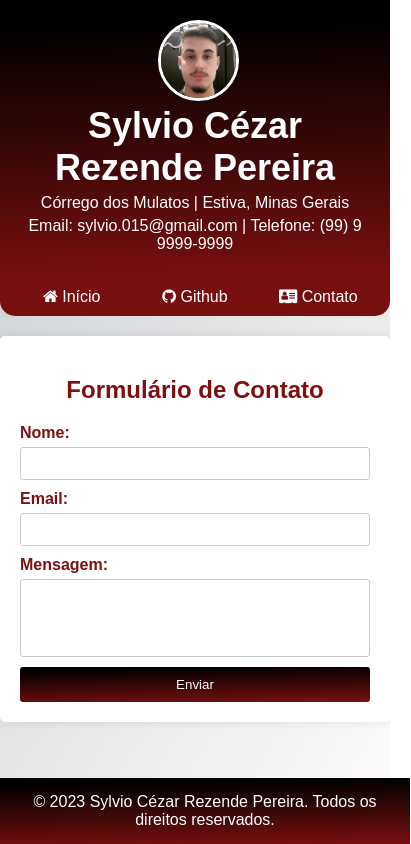
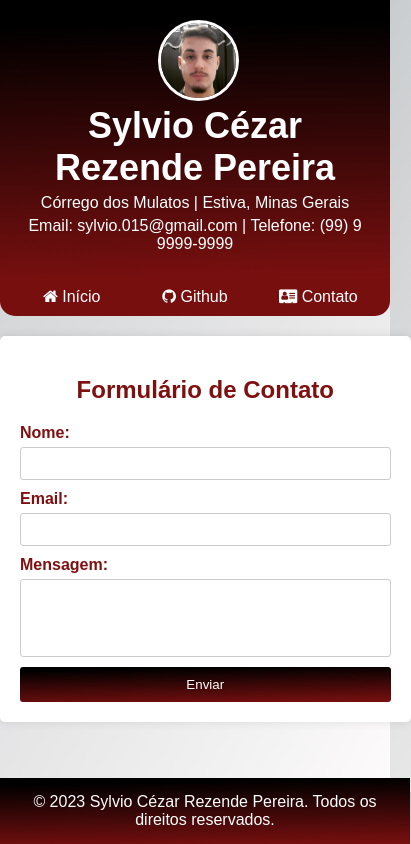
Before and after one commit to Sylvio-Cezar/Sylvio-Cezar.github.io, a plain HTML site: page contact.html in a window 390 px wide. Shown: the whole page, 411 px wide, since content can reach past the window. Drawn offline with Linux system fonts and the light colour scheme.

Commit message:
Update styles.css

```diff
--- a/styles.css
+++ b/styles.css
@@ -180,6 +180,12 @@ footer {
     }
 }
 
+@media only screen and (max-width: 768px) {
+    .container {
+        width: 95%;
+    }
+}
+
 .container .form-title {
     text-align: center;
     color: rgba(127,16,16,1);
```
